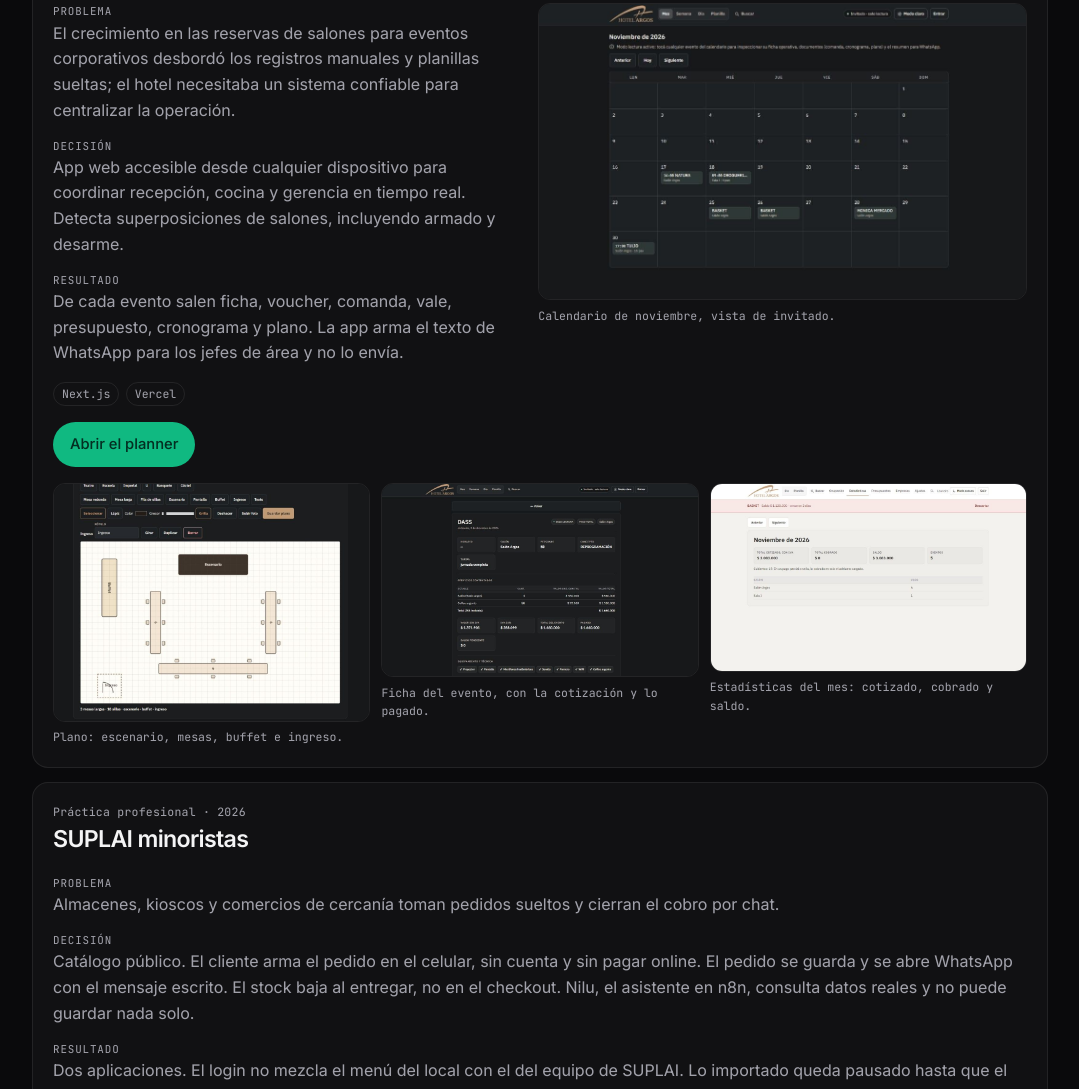
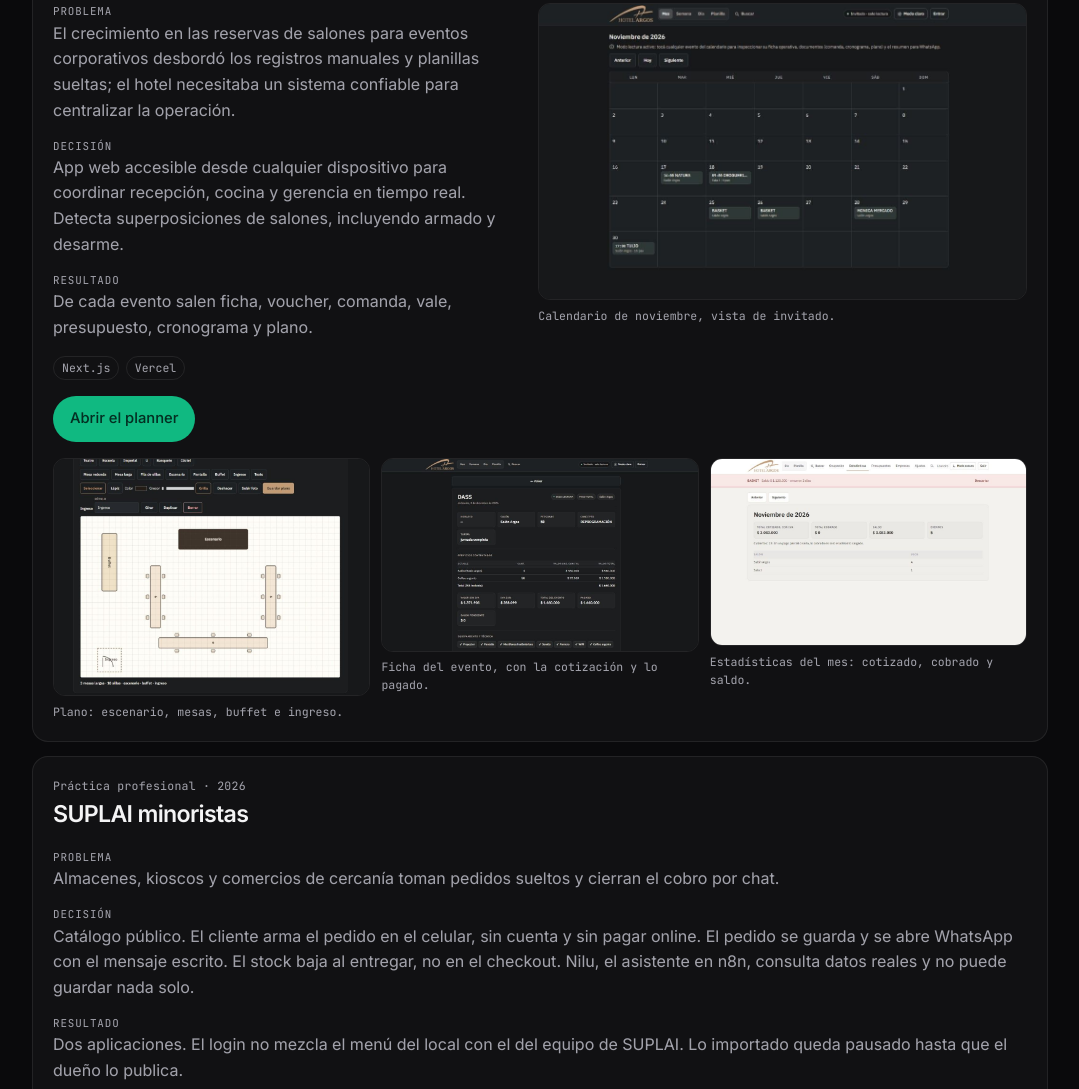
Before and after one commit to FalconLeandro/Trabajos, a plain HTML site: page index.html in a window 1280 px wide. Shown: the part 915-2004 px from the top of the page, without its empty margins (100-1179 px from the left). Drawn offline with Linux system fonts and the light colour scheme.

Commit message:
Keep the Argos result to the documents each event produces.
Co-authored-by: Cursor <cursoragent@cursor.com>

```diff
--- a/index.html
+++ b/index.html
@@ -60,7 +60,7 @@
                                 </div>
                                 <div>
                                     <p class="label" data-en="Result">Resultado</p>
-                                    <p data-en="Each event produces an internal sheet, client voucher, kitchen ticket, admin slip, quote, timeline, and floor plan. The app prepares the WhatsApp text for area leads and does not send it.">De cada evento salen ficha, voucher, comanda, vale, presupuesto, cronograma y plano. La app arma el texto de WhatsApp para los jefes de área y no lo envía.</p>
+                                    <p data-en="Each event produces an internal sheet, client voucher, kitchen ticket, admin slip, quote, timeline, and floor plan.">De cada evento salen ficha, voucher, comanda, vale, presupuesto, cronograma y plano.</p>
                                 </div>
                             </div>
                             <ul class="tags">
```
